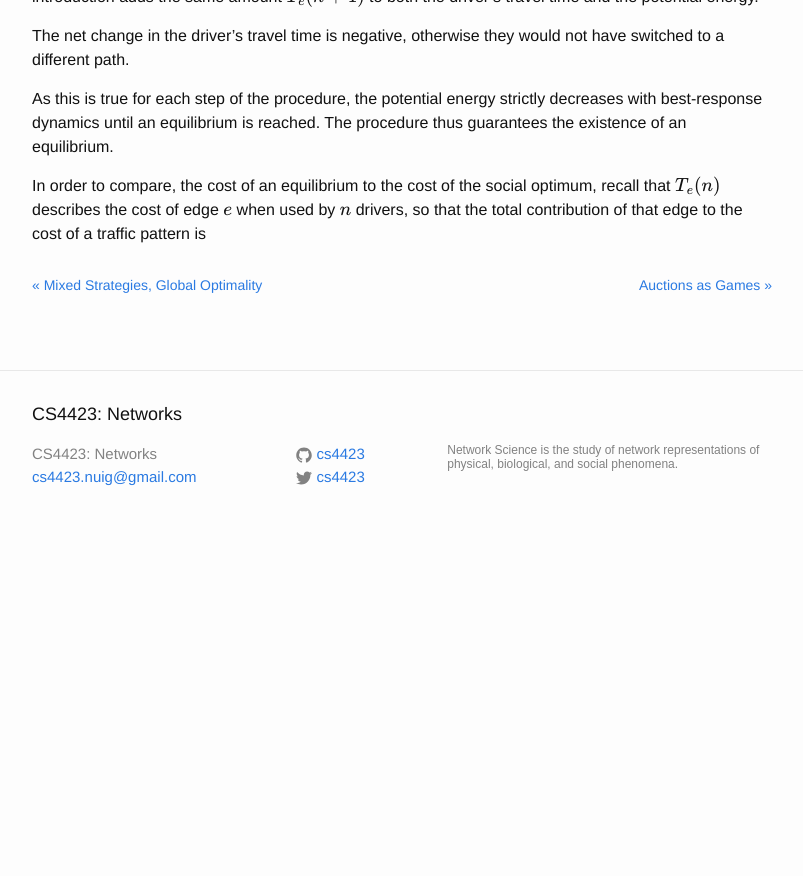
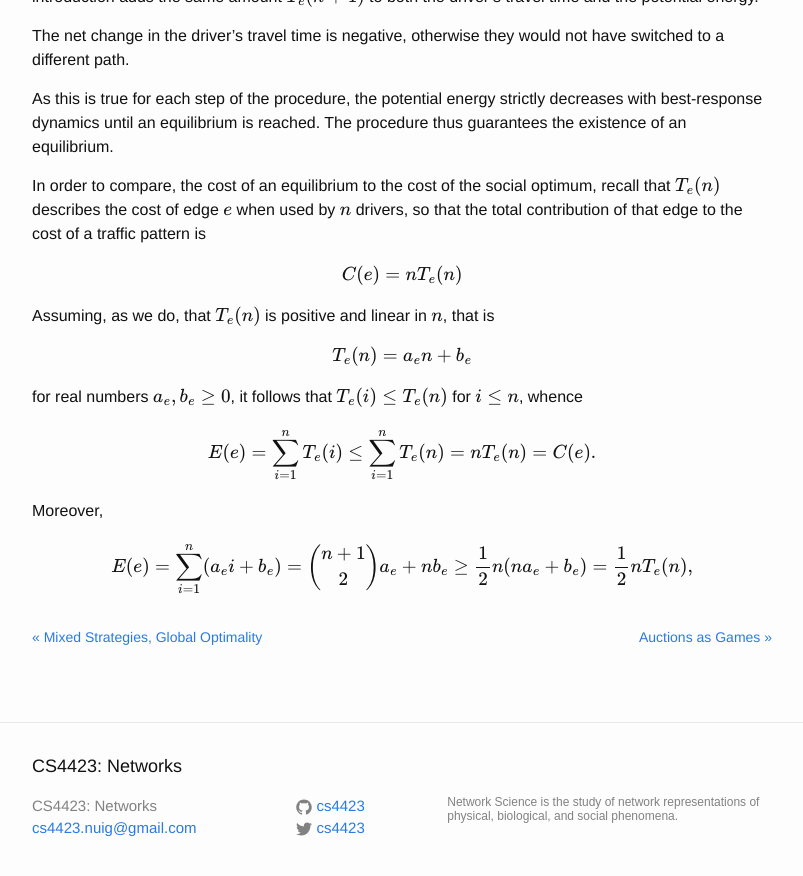
Before and after one commit to starktech23/cs4423.github.io, a Jekyll site: the page built from _posts/2017-02-22-note13.md, in a window 1280 px wide and 900 px high, scrolled down 4568 px. Shown: the top 876 px of the window, without its empty margins (238-1041 px from the left). Built offline with Jekyll 4.4.1, drawn with Linux system fonts in a browser that asks for light colours; formulas are drawn with MathJax 3; comment, search, counter and statistics services are not loaded; before the commit the page ends 5116 px from its top, so only the background shows below that.

```diff
--- a/_posts/2017-02-22-note13.md
+++ b/_posts/2017-02-22-note13.md
@@ -172,6 +172,35 @@ of edge $e$ when used by $n$ drivers, so that the total
 contribution of that edge to the cost of a traffic pattern
 is
 
+$$
+C(e) = n T_e(n)
+$$
+
+Assuming, as we do, that $T_e(n)$ is positive and linear in $n$, that is
+
+$$
+T_e(n) = a_e n + b_e
+$$
+
+for real numbers $a_e, b_e \geq 0$, it follows that $T_e(i) \leq T_e(n)$
+for $i \leq n$, whence
+
+$$
+E(e) = \sum_{i=1}^n T_e(i)
+\leq \sum_{i=1}^n T_e(n) \\
+= n T_e(n) = C(e).
+$$
+
+Moreover,
+
+$$
+  E(e)
+ = \sum_{i=1}^n (a_e i + b_e)
+ = \binom{n+1}{2} a_e  + n b_e \\
+ \geq \frac12 n (n a_e + b_e)
+ = \frac12 n T_e(n),
+$$
+
 
 [traffic1]:  /images/traffic1.png
 [traffic2]:  /images/traffic2.png
```
